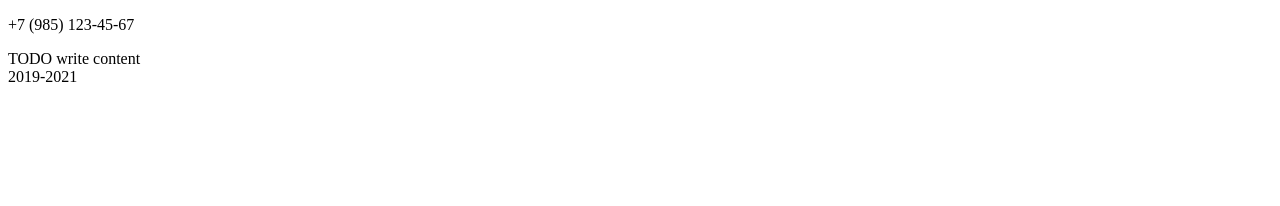
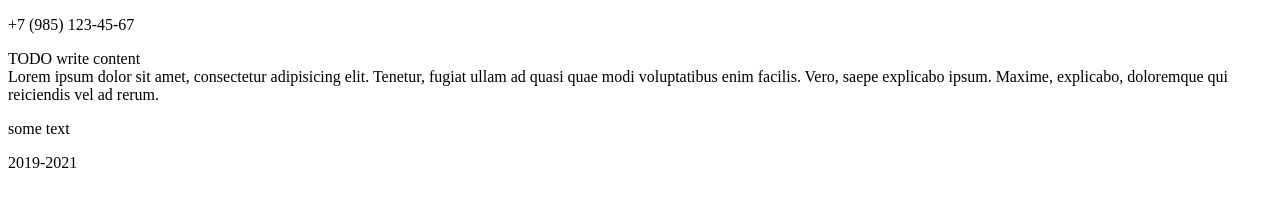
Before and after one commit to alex-git-work/git-basics, a plain HTML site: page src/index.html in a window 1280 px wide. Drawn offline with Linux system fonts and the light colour scheme.

Commit message:
test text added to index

```diff
--- a/src/index.html
+++ b/src/index.html
@@ -11,6 +11,8 @@
             </div>
         </header>
         <div>TODO write content</div>
+        <div>Lorem ipsum dolor sit amet, consectetur adipisicing elit. Tenetur, fugiat ullam ad quasi quae modi voluptatibus enim facilis. Vero, saepe explicabo ipsum. Maxime, explicabo, doloremque qui reiciendis vel ad rerum.</div>
+        <p>some text</p>
         <footer>
             <div id="info">2019-2021</div>
         </footer>
```
